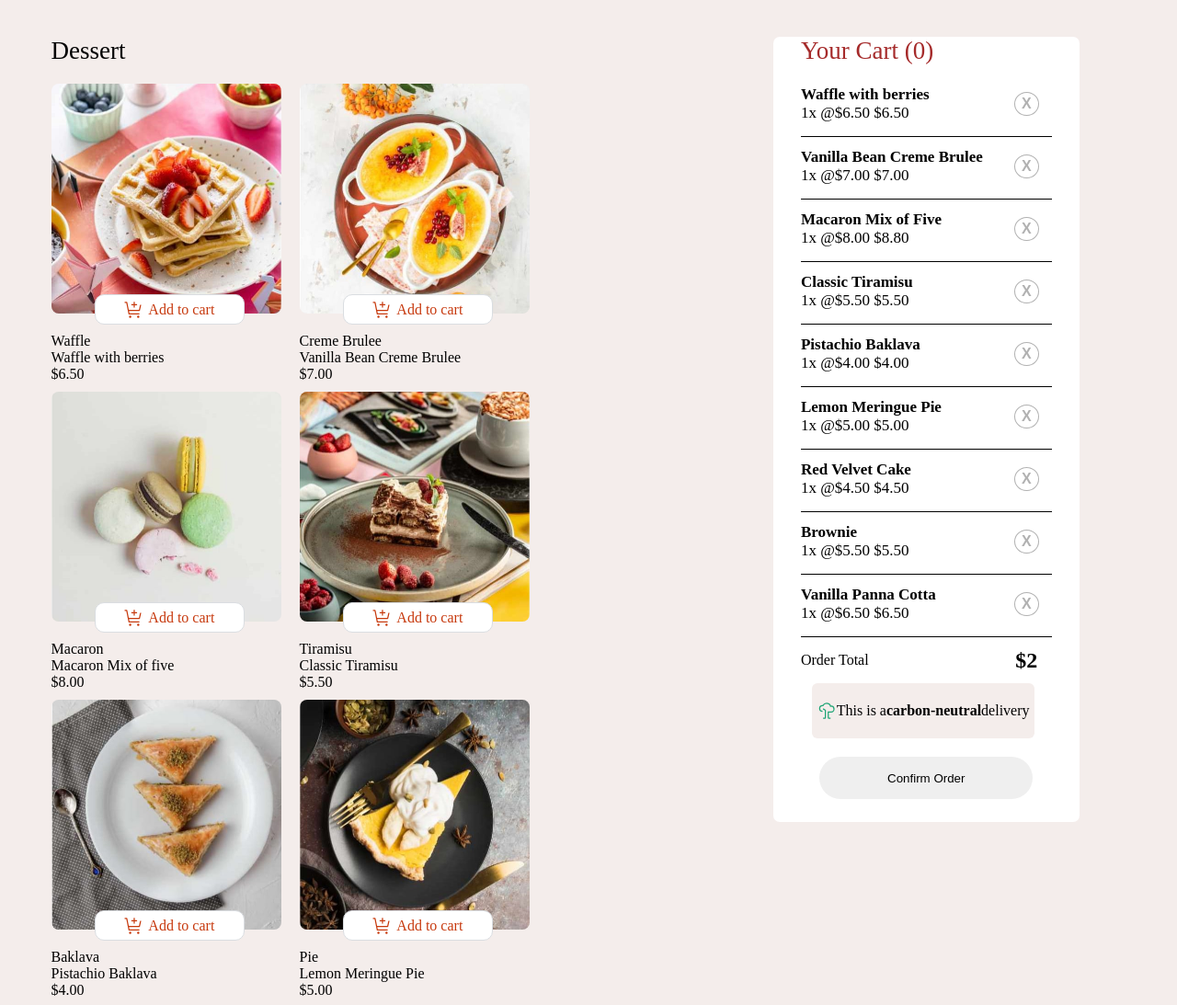
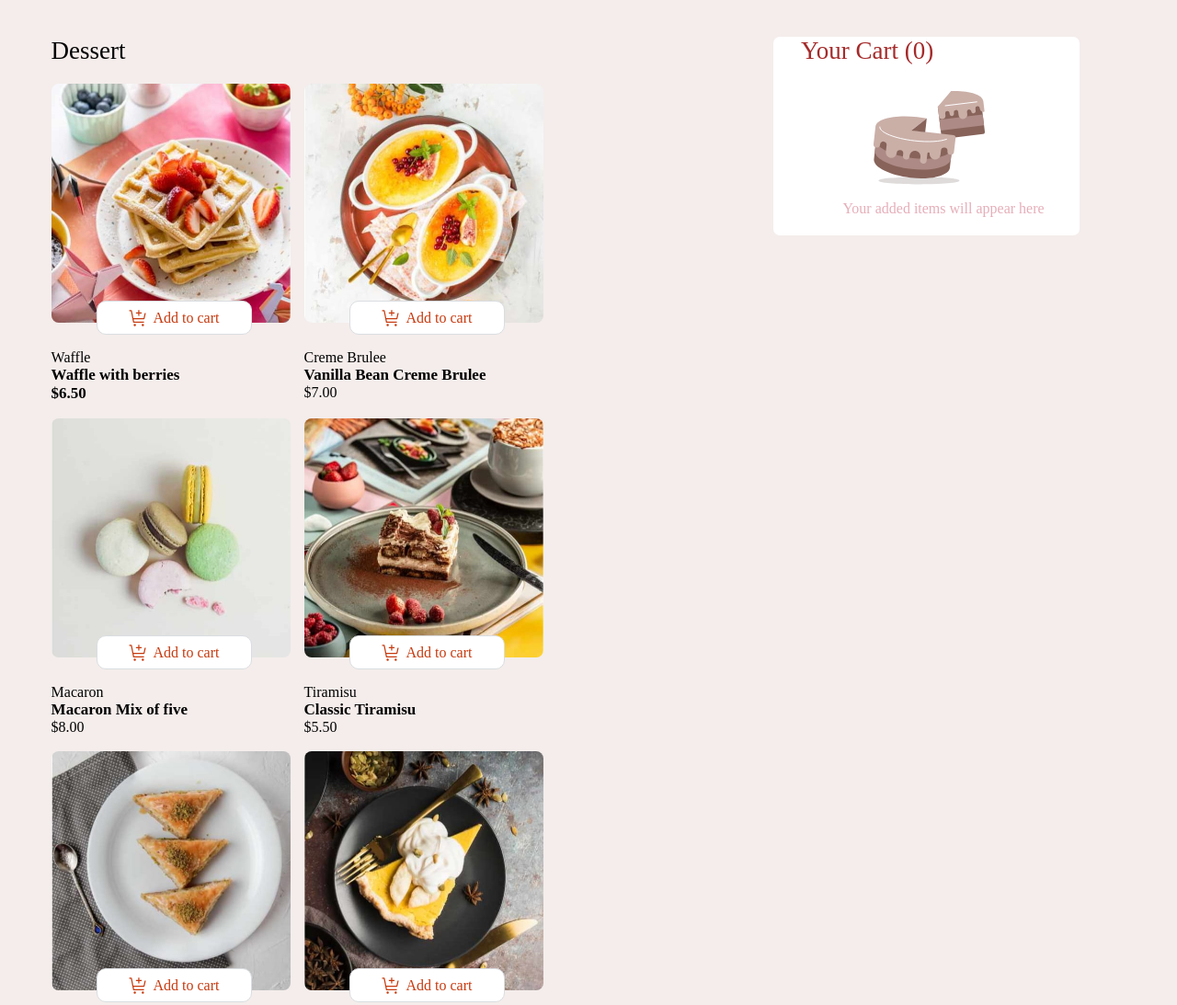
Before and after one commit to Castoxity/challenge-1, a plain HTML site: page index.html in a window 1280 px wide. Shown: the top 1093 px of the page at 92% size. Drawn offline with Linux system fonts and the light colour scheme.

Commit message:
continuing with layout

```diff
--- a/index.html
+++ b/index.html
@@ -36,8 +36,8 @@
                     </div>
                     <div class="details1">
                         <p>Waffle</p>
-                        <p>Waffle with berries</p>
-                        <p>$6.50</p>
+                        <p style="font-weight: 700; font-size: 17px;">Waffle with berries</p>
+                        <p style="font-weight:600; font-size:17px;">$6.50</p>
                     </div>
                 </div>
                 <div class="card2">
@@ -63,7 +63,7 @@
                     </div>
                     <div class="details2">
                         <p>Creme Brulee</p>
-                        <p>Vanilla Bean Creme Brulee</p>
+                        <p style="font-weight: 700; font-size: 17px;">Vanilla Bean Creme Brulee</p>
                         <p>$7.00</p>
                     </div>
                 </div>
@@ -90,7 +90,7 @@
                     </div>
                     <div class="details3">
                         <p>Macaron</p>
-                        <p>Macaron Mix of five</p>
+                        <p style="font-weight: 700; font-size: 17px;">Macaron Mix of five</p>
                         <p>$8.00</p>
                     </div>
                 </div>
@@ -117,7 +117,7 @@
                     </div>
                     <div class="details4">
                         <p>Tiramisu</p>
-                        <p>Classic Tiramisu</p>
+                        <p style="font-weight: 700; font-size: 17px;">Classic Tiramisu</p>
                         <p>$5.50</p>
                     </div>
                 </div>
@@ -144,7 +144,7 @@
                     </div>
                     <div class="details5">
                         <p>Baklava</p>
-                        <p>Pistachio Baklava</p>
+                        <p style="font-weight: 700; font-size: 17px;">Pistachio Baklava</p>
                         <p>$4.00</p>
                     </div>
                 </div>
@@ -171,7 +171,7 @@
                     </div>
                     <div class="details6">
                         <p>Pie</p>
-                        <p>Lemon Meringue Pie</p>
+                        <p style="font-weight: 700; font-size: 17px;">Lemon Meringue Pie</p>
                         <p>$5.00</p>
                     </div>
                 </div>
@@ -263,15 +263,15 @@
                 <div class="cartTitle">
                     Your Cart (<span id="cAmount">0</span>)
                 </div>
-                <!-- <div class="emptyCart">
+                <div class="emptyCart">
                     <img src="product-list-with-cart-main/product-list-with-cart-main/assets/images/illustration-empty-cart.svg" id="empty">
-                    <p id="nullC">Your added items will appear here</p>
-                </div> -->
+                    <p id="nullC" style="padding-bottom:20px;">Your added items will appear here</p>
+                </div>
                 <div class="orders">
                         <div class="CartWaffle">
                             <div class="TiramisuLeft">
                                     <p style="font-weight: 600;">Waffle with berries</p>
-                                <span id="QTiramisu">1x</span> @$6.50 <span id="price">$6.50</span>
+                                    <span id="QTiramisu">0</span>x @$6.50 <span id="price">$6.50</span>
                             </div>
                             <div class="cancel">
                                 <button id="cancel">X</button>
@@ -280,7 +280,7 @@
                         <div class="CartCreme">
                             <div class="TiramisuLeft">
                                 <p style="font-weight:600;">Vanilla Bean Creme Brulee</p>
-                            <span id="QTiramisu">1x</span> @$7.00 <span id="price">$7.00</span>
+                                <span id="QTiramisu">0</span>x @$7.00 <span id="price">$7.00</span>
                             </div>
                             <div class="cancel">
                                 <button id="cancel">X</button>
@@ -289,7 +289,7 @@
                         <div class="CartMacaron">
                             <div class="TiramisuLeft">
                                 <p style="font-weight:600;">Macaron Mix of Five</p>
-                            <span id="QTiramisu">1x</span> @$8.00 <span id="price">$8.80</span>
+                                <span id="QTiramisu">0</span>x @$8.00 <span id="price">$8.80</span>
                             </div>
                             <div class="cancel">
                                 <button id="cancel">X</button>
@@ -298,7 +298,7 @@
                         <div class="CartTiramisu">
                             <div class="TiramisuLeft">
                                 <p style="font-weight:600;">Classic Tiramisu</p>
-                            <span id="QTiramisu">1x</span> @$5.50 <span id="price">$5.50</span>
+                                <span id="QTiramisu">0</span>x @$5.50 <span id="price">$5.50</span>
                             </div>
                             <div class="cancel">
                                 <button id="cancel">X</button>
@@ -307,7 +307,7 @@
                         <div class="CartBaklava">
                             <div class="TiramisuLeft">
                                 <p style="font-weight:600;">Pistachio Baklava</p>
-                            <span id="QTiramisu">1x</span> @$4.00 <span id="price">$4.00</span>
+                                <span id="QTiramisu">0</span>x @$4.00 <span id="price">$4.00</span>
                             </div>
                             <div class="cancel">
                                 <button id="cancel">X</button>
@@ -316,7 +316,7 @@
                         <div class="CartPie">
                             <div class="TiramisuLeft">
                                 <p style="font-weight:600;">Lemon Meringue Pie</p>
-                            <span id="QTiramisu">1x</span> @$5.00 <span id="price">$5.00</span>
+                                <span id="QTiramisu">0</span>x @$5.00 <span id="price">$5.00</span>
                             </div>
                             <div class="cancel">
                                 <button id="cancel">X</button>
@@ -325,7 +325,7 @@
                         <div class="CartCake">
                             <div class="TiramisuLeft">
                                 <p style="font-weight:600;">Red Velvet Cake</p>
-                            <span id="QTiramisu">1x</span> @$4.50 <span id="price">$4.50</span>
+                                <span id="QTiramisu">0</span>x @$4.50 <span id="price">$4.50</span>
                             </div>
                             <div class="cancel">
                                 <button id="cancel">X</button>
@@ -334,7 +334,7 @@
                         <div class="CartBrownie">
                             <div class="TiramisuLeft">
                                 <p style="font-weight:600;">Brownie</p>
-                            <span id="QTiramisu">1x</span> @$5.50 <span id="price">$5.50</span>
+                                <span id="QTiramisu">0</span>x @$5.50 <span id="price">$5.50</span>
                             </div>
                             <div class="cancel">
                                 <button id="cancel">X</button>
@@ -343,13 +343,13 @@
                         <div class="CartCotta">
                             <div class="TiramisuLeft">
                                 <p style="font-weight:600;">Vanilla Panna Cotta</p>
-                            <span id="QTiramisu">1x</span> @$6.50 <span id="price">$6.50</span>
+                                <span id="QTiramisu">0</span>x @$6.50 <span id="price">$6.50</span>
                             </div>
                             <div class="cancel">
                                 <button id="cancel">X</button>
                             </div>
                         </div>
-                </div>
+
                     <div class="total">
                         <span id="totalheading">Order Total</span>
                         <span id="total">$<span id="totalNumber">2</span></span>
@@ -364,6 +364,7 @@
                 </div>
             </div>
         </div>
+    </div>
 </body>
 <script src="script.js"></script>
 </html>
--- a/style.css
+++ b/style.css
@@ -19,8 +19,9 @@ body{
     display:flex;
     flex-direction: column;
     /* padding-left:10%; */
+     /* this is if i want to look at smaller pc screen */
     padding-left:2%;
-     /* this is if i want to look at laptop screen */
+    padding-bottom:60px;
 }
 
 .right{
@@ -43,7 +44,8 @@ body{
     display:flex;
     flex-direction: row;
     flex-wrap: wrap;
-    gap:20px;
+    gap:15px;
+    /* for bigger screen, use 30px gap */
 }
 
 #img1,
@@ -56,8 +58,8 @@ body{
 #img8,
 #img9
 {
-    width:250px;
-    height:250px;
+    width:260px;
+    height:260px;
     border-radius: 8px;
 }
 
@@ -120,7 +122,8 @@ body{
 .details7,
 .details8,
 .details9{
-    margin-top:-15px;
+    margin-top:-10px;
+    padding-bottom:15px;
 }
 
 .cart{
@@ -209,6 +212,7 @@ body{
 .orders{
     width:100%;
     padding-top:10px;
+    display: none;
 }
 
 .CartTiramisu,
```
Lines whose indentation alone changed are shown as unchanged.
